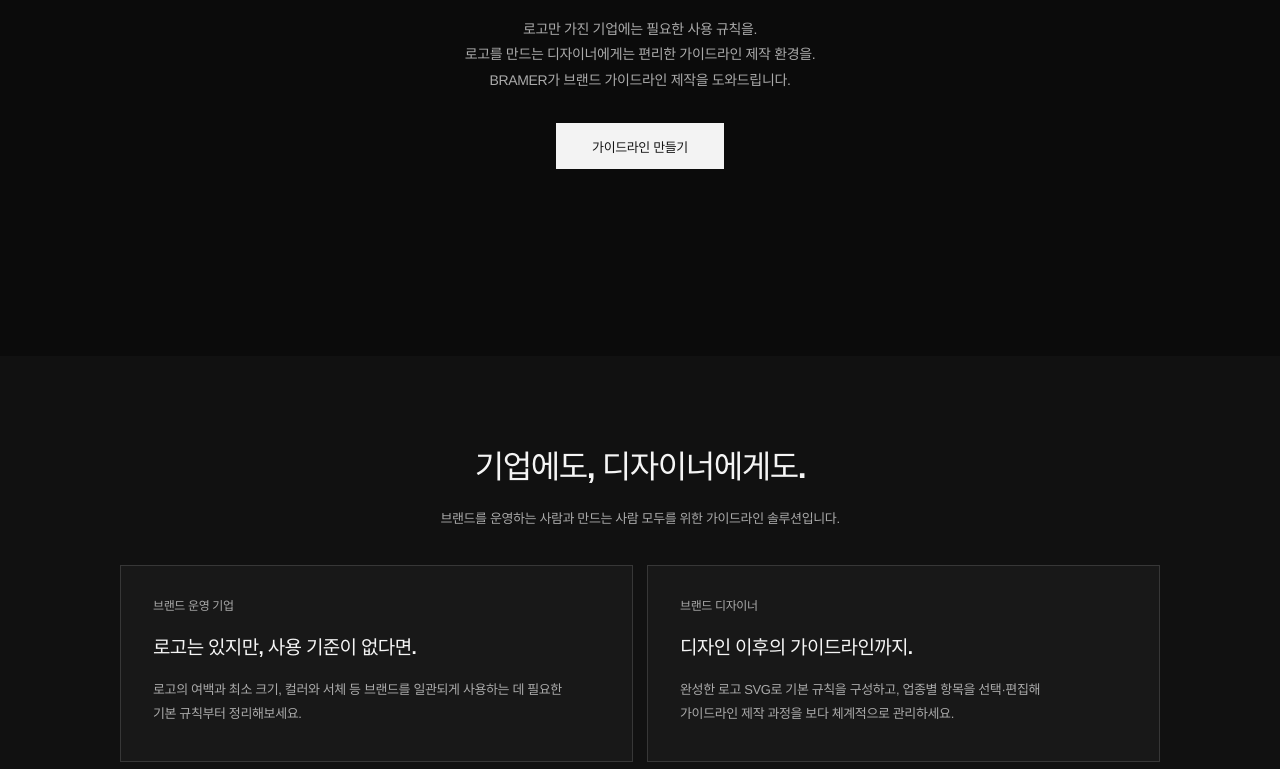
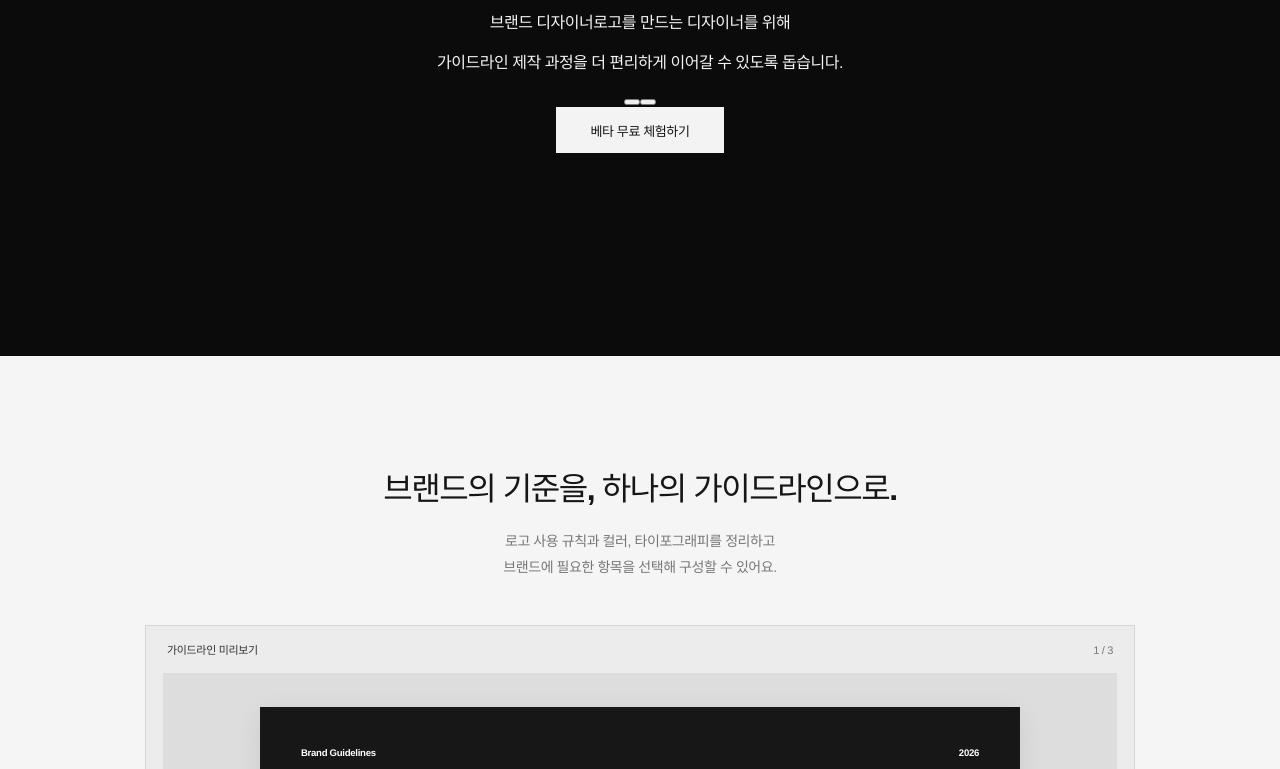
Before and after one commit to jyhome1228-cyber/brandcreator, a React (Vite) app: page / in a window 1280 px wide. Shown: the part 411-1180 px from the top of the page. Built offline with nearby package versions, Linux system fonts and the light colour scheme; a web font is replaced by a local one.

Commit message:
feat: rolling brand/designer message and beta entry gate before free trial

```diff
--- a/src/Landing.tsx
+++ b/src/Landing.tsx
@@ -1,6 +1,11 @@
 import { useEffect, useRef, useState } from 'react';
 
 type LandingProps = { onStart: () => void };
+
+const audiences = [
+  { key: 'brand', audience: '브랜드 운영 기업', headline: '로고만 가진 기업을 위해', description: '브랜드 운영에 필요한 사용 규칙을 쉽고 체계적으로 정리합니다.' },
+  { key: 'designer', audience: '브랜드 디자이너', headline: '로고를 만드는 디자이너를 위해', description: '가이드라인 제작 과정을 더 편리하게 이어갈 수 있도록 돕습니다.' },
+] as const;
 
 const samples = [
   { title: '브랜드 표지', type: 'cover' },
@@ -48,6 +53,46 @@ function GuidelinePreview() {
 
 export default function Landing({ onStart }: LandingProps) {
   const rootRef = useRef<HTMLDivElement>(null);
+  const [audienceIndex, setAudienceIndex] = useState(0);
+  const [rollPaused, setRollPaused] = useState(false);
+  const [betaOpen, setBetaOpen] = useState(false);
+  const dialogRef = useRef<HTMLDivElement>(null);
+  const lastTrigger = useRef<HTMLElement | null>(null);
+  const openBeta = (event?: React.MouseEvent<HTMLButtonElement>) => {
+    lastTrigger.current = event?.currentTarget ?? null;
+    setBetaOpen(true);
+  };
+  const closeBeta = () => {
+    setBetaOpen(false);
+    requestAnimationFrame(() => lastTrigger.current?.focus());
+  };
+  const tryBeta = () => {
+    setBetaOpen(false);
+    onStart();
+  };
+  useEffect(() => {
+    if (rollPaused || betaOpen || window.matchMedia('(prefers-reduced-motion: reduce)').matches) return;
+    const interval = window.setInterval(() => setAudienceIndex(index => (index + 1) % audiences.length), 4000);
+    return () => window.clearInterval(interval);
+  }, [rollPaused, betaOpen]);
+  useEffect(() => {
+    if (!betaOpen) return;
+    const oldOverflow = document.body.style.overflow;
+    document.body.style.overflow = 'hidden';
+    const focusTimer = window.setTimeout(() => dialogRef.current?.focus(), 0);
+    const onKeyDown = (event: globalThis.KeyboardEvent) => {
+      if (event.key === 'Escape') closeBeta();
+      if (event.key === 'Tab') {
+        const controls = dialogRef.current?.querySelectorAll<HTMLElement>('button:not([disabled])');
+        if (!controls?.length) return;
+        const first = controls[0], last = controls[controls.length - 1];
+        if (event.shiftKey && document.activeElement === first) { event.preventDefault(); last.focus(); }
+        else if (!event.shiftKey && document.activeElement === last) { event.preventDefault(); first.focus(); }
+      }
+    };
+    document.addEventListener('keydown', onKeyDown);
+    return () => { document.body.style.overflow = oldOverflow; window.clearTimeout(focusTimer); document.removeEventListener('keydown', onKeyDown); };
+  }, [betaOpen]);
   useEffect(() => {
     const root = rootRef.current;
     if (!root || typeof IntersectionObserver === 'undefined' || window.matchMedia('(prefers-reduced-motion: reduce)').matches) return;
@@ -73,7 +118,7 @@ export default function Landing({ onStart }: LandingProps) {
           <a href="#/guide">업종별 가이드</a>
           <a href="#help">도움말</a>
         </nav>
-        <button type="button" className="bramer-site-start" onClick={onStart}>시작하기</button>
+        <button type="button" className="bramer-site-start" onClick={openBeta}>시작하기</button>
       </div>
     </header>
 
@@ -82,29 +127,19 @@ export default function Landing({ onStart }: LandingProps) {
         <div className="bramer-home-hero-content" data-reveal>
           <p className="bramer-home-overline">브랜드 가이드라인 제작 솔루션</p>
           <h1>로고만 있다면,<br/>브랜드의 기준까지.</h1>
-          <p className="bramer-home-description">로고만 가진 기업에는 필요한 사용 규칙을.<br className="bramer-desktop-break"/> 로고를 만드는 디자이너에게는 편리한 가이드라인 제작 환경을.<br className="bramer-desktop-break"/> BRAMER가 브랜드 가이드라인 제작을 도와드립니다.</p>
-          <button type="button" className="bramer-home-primary" onClick={onStart}>가이드라인 만들기</button>
-        </div>
-      </section>
-
-      <section className="bramer-audience-section" aria-labelledby="bramer-audience-title">
-        <div className="bramer-audience-inner">
-          <div className="bramer-home-section-heading" data-reveal>
-            <h2 id="bramer-audience-title">기업에도, 디자이너에게도.</h2>
-            <p>브랜드를 운영하는 사람과 만드는 사람 모두를 위한 가이드라인 솔루션입니다.</p>
+          <div className="bramer-audience-roller" aria-label="BRAMER 이용 대상 소개" onMouseEnter={() => setRollPaused(true)} onMouseLeave={() => setRollPaused(false)} onFocusCapture={() => setRollPaused(true)} onBlurCapture={(event) => { if (!event.currentTarget.contains(event.relatedTarget)) setRollPaused(false); }}>
+            <div className="bramer-roller-frame" aria-live="off">
+              <div key={audiences[audienceIndex].key} className="bramer-roller-slide">
+                <span>{audiences[audienceIndex].audience}</span>
+                <strong>{audiences[audienceIndex].headline}</strong>
+                <p>{audiences[audienceIndex].description}</p>
+              </div>
+            </div>
+            <div className="bramer-roller-controls" aria-label="소개 대상 선택">
+              {audiences.map((item,index) => <button key={item.key} type="button" aria-label={item.audience + ' 보기'} aria-pressed={index === audienceIndex} className={index === audienceIndex ? 'active' : ''} onClick={() => setAudienceIndex(index)} />)}
+            </div>
           </div>
-          <div className="bramer-audience-grid" data-reveal>
-            <article>
-              <span>브랜드 운영 기업</span>
-              <h3>로고는 있지만, 사용 기준이 없다면.</h3>
-              <p>로고의 여백과 최소 크기, 컬러와 서체 등 브랜드를 일관되게 사용하는 데 필요한 기본 규칙부터 정리해보세요.</p>
-            </article>
-            <article>
-              <span>브랜드 디자이너</span>
-              <h3>디자인 이후의 가이드라인까지.</h3>
-              <p>완성한 로고 SVG로 기본 규칙을 구성하고, 업종별 항목을 선택·편집해 가이드라인 제작 과정을 보다 체계적으로 관리하세요.</p>
-            </article>
-          </div>
+          <button type="button" className="bramer-home-primary" onClick={openBeta}>베타 무료 체험하기</button>
         </div>
       </section>
 
@@ -131,7 +166,7 @@ export default function Landing({ onStart }: LandingProps) {
       <section className="bramer-home-last-section" data-reveal>
         <h2>브랜드의 기준을 만들어볼까요?</h2>
         <p>로고에서 시작해, 브랜드를 더 일관되게.</p>
-        <button type="button" className="bramer-home-primary" onClick={onStart}>지금 시작하기</button>
+        <button type="button" className="bramer-home-primary" onClick={openBeta}>지금 시작하기</button>
       </section>
 <section className="bramer-help-section" id="help" aria-labelledby="bramer-help-heading">
       <div className="bramer-help-inner">
@@ -189,5 +224,22 @@ export default function Landing({ onStart }: LandingProps) {
         <div className="bramer-footer-bottom"><div><strong>BRAMER.</strong><span>브랜드 가이드라인 제작 서비스</span></div><small>현재 제공되는 기능을 기준으로 안내합니다.</small></div>
       </div>
     </footer>
+    {betaOpen ? <div className="bramer-beta-overlay" onMouseDown={(event) => { if (event.target === event.currentTarget) closeBeta(); }}>
+      <div className="bramer-beta-dialog" role="dialog" aria-modal="true" aria-labelledby="bramer-beta-title" aria-describedby="bramer-beta-description" ref={dialogRef} tabIndex={-1}>
+        <button type="button" className="bramer-beta-close" aria-label="닫기" onClick={closeBeta}>닫기</button>
+        <span className="bramer-beta-label">BETA TEST</span>
+        <h2 id="bramer-beta-title">BRAMER 베타테스트에 오신 것을 환영합니다.</h2>
+        <p id="bramer-beta-description">현재 BRAMER는 기능과 사용성을 개선하는 베타테스트 기간입니다. 회원가입 없이 무료로 가이드라인 제작 기능을 체험할 수 있어요.</p>
+        <div className="bramer-beta-info">
+          <p><strong>바로 체험 가능</strong><span>로고 SVG 분석, 업종별 항목 선택, 가이드라인 편집 및 출력</span></p>
+          <p><strong>프로젝트 보관</strong><span>계정이나 클라우드 저장은 아직 제공하지 않습니다. 작업을 이어가려면 프로젝트 JSON 파일을 저장해 주세요.</span></p>
+          <p><strong>이용 전 확인</strong><span>일부 자동 추천·생성 기능은 개선 중입니다. 최종 사용·인쇄 전 직접 결과물을 검토해 주세요.</span></p>
+        </div>
+        <div className="bramer-beta-actions">
+          <button type="button" onClick={closeBeta} className="bramer-beta-secondary">다음에 이용하기</button>
+          <button type="button" onClick={tryBeta} className="bramer-beta-primary">무료로 체험하기</button>
+        </div>
+      </div>
+    </div> : null}
   </div>;
 }
```
